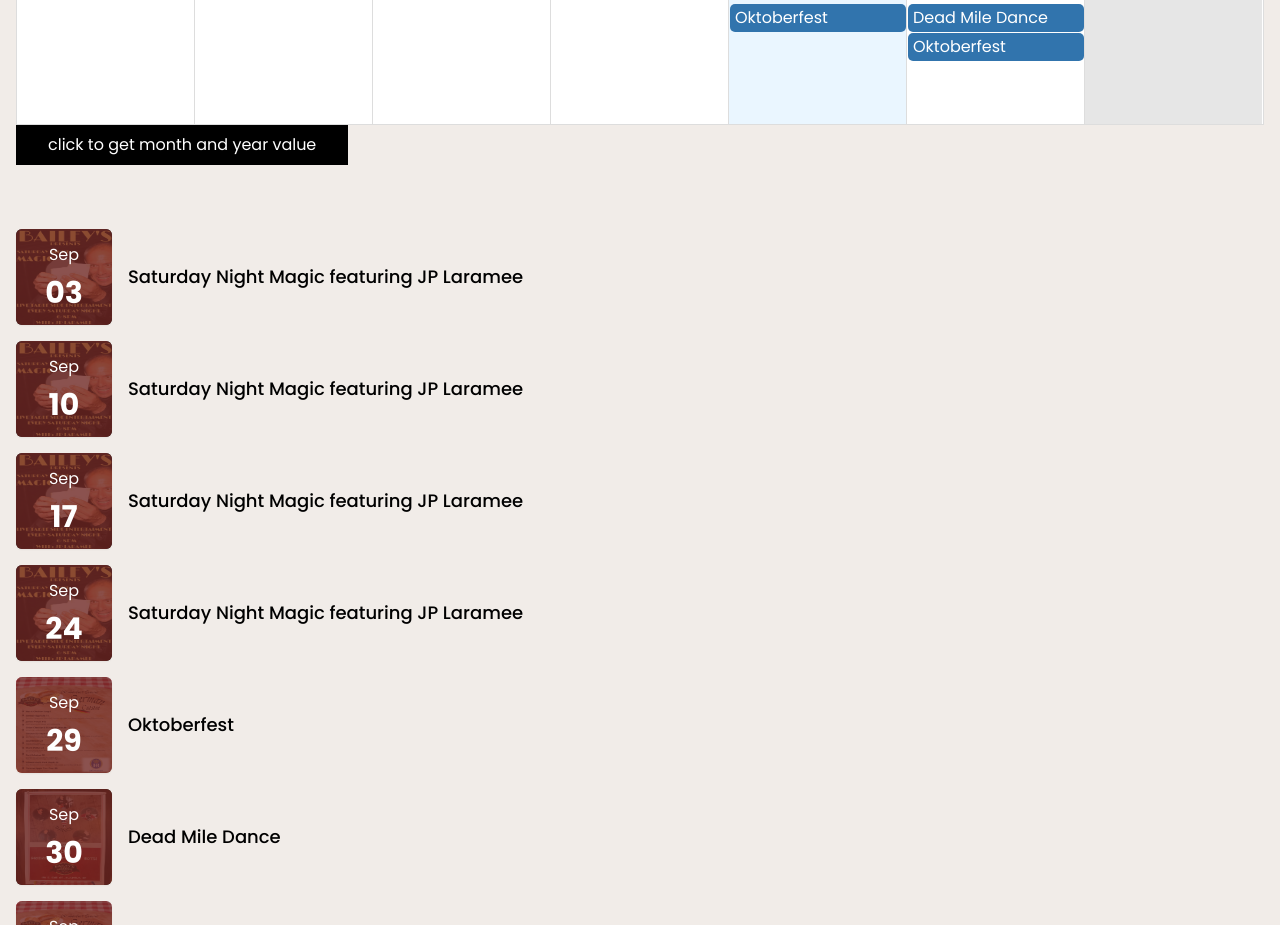
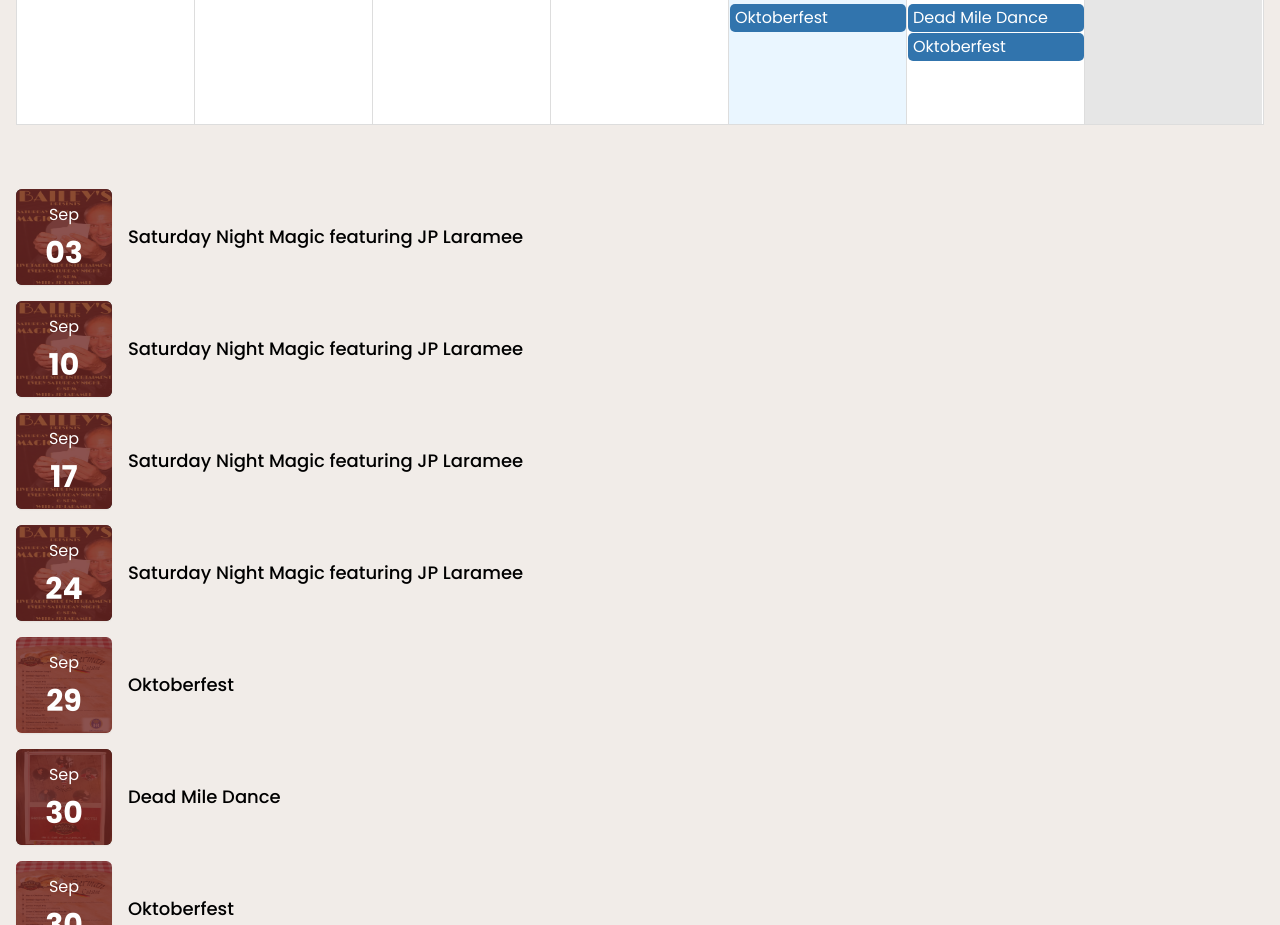
Before and after one commit to infruezo/baileyssmokehouseny, a React (Create React App) app: page /event-calendar in a window 1280 px wide. Shown: the part 1100-2025 px from the top of the page. Built offline with nearby package versions, Linux system fonts and the light colour scheme; a web font is replaced by a local one.

Commit message:
Cleaned the debug functions and buttons

```diff
--- a/src/pages/smokehouse/Events.jsx
+++ b/src/pages/smokehouse/Events.jsx
@@ -24,11 +24,6 @@ const Events = () => {
   const handleNavigate = (e) => {
     setYear(format(e, "yyyy"));
     setMonth(format(e, "MM"));
-  };
-
-  const handleClick = () => {
-    console.log("Year: " + year);
-    console.log("Month: " + month);
   };
 
   useEffect(() => {
@@ -62,13 +57,6 @@ const Events = () => {
             className="bg-white"
           />
 
-          <button
-            onClick={handleClick}
-            className="px-8 py-2 text-white bg-black"
-          >
-            click to get month and year value
-          </button>
-
           {/* events */}
           <div className="pt-16 w-full h-full">
             <div className="flex flex-col space-y-4">
--- a/src/utils/eventData.js
+++ b/src/utils/eventData.js
@@ -65,9 +65,6 @@ function getUpcomingEventsInternal(eventList, num) {
 }
 
 export function getEventsForMonth(year, month) {
-  console.log(
-    "method was called for the year: " + year + " and the month: " + month
-  );
   return getEventsForMonthInternal(SmokehouseEvents, year, month);
 }
 function getEventsForMonthInternal(eventList, year, month) {
```
